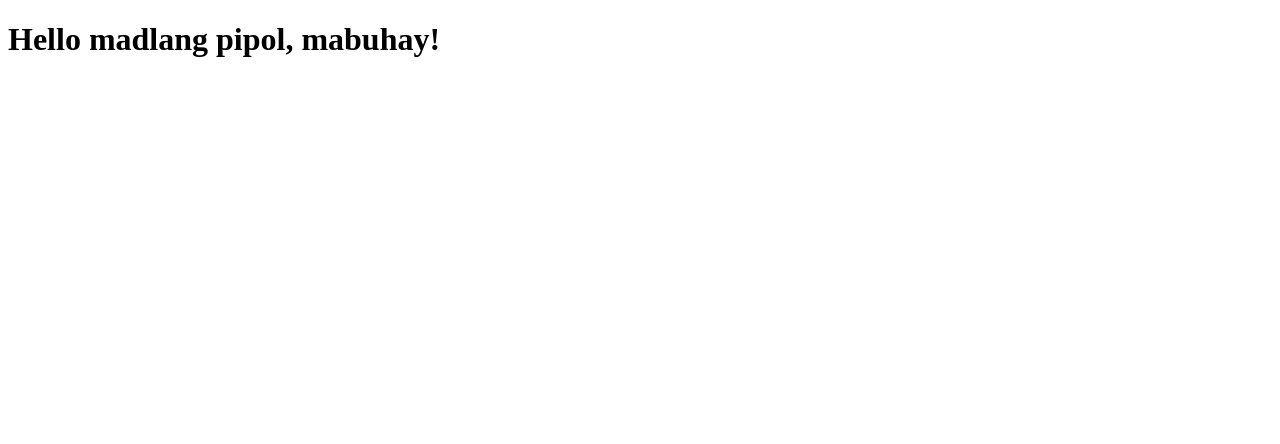
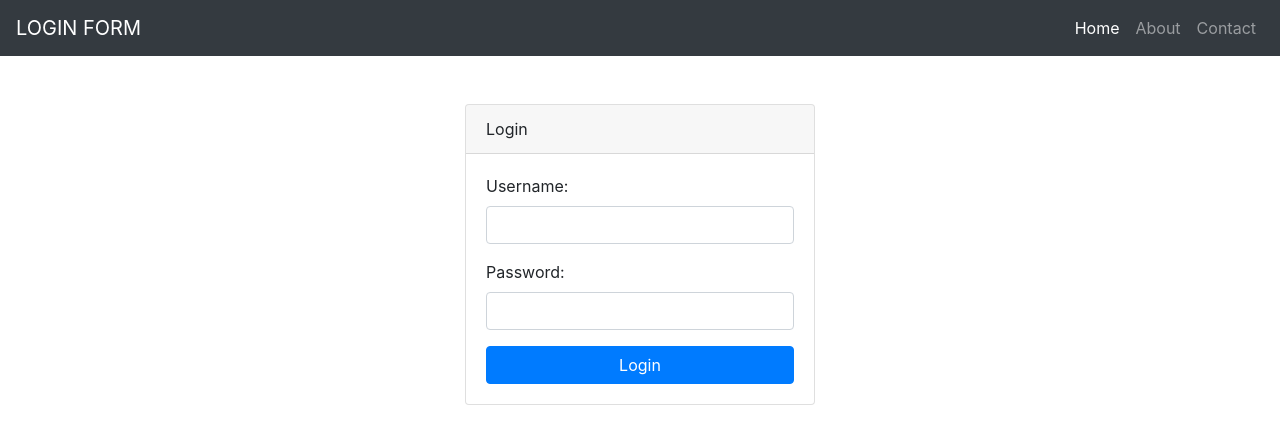
Before and after one commit to JohnzelBulanadiii28/4_1_J_Bulanadi_web, a website: page public/index.html in a window 1280 px wide. Drawn offline with nearby package versions, Linux system fonts and the light colour scheme.

Commit message:
Added initial UI html.

```diff
--- a/public/index.html
+++ b/public/index.html
@@ -5,8 +5,77 @@
     <meta name="viewport" content="width=device-width, initial-scale=1.0">
     <title>Homepage</title>
     <script src="./index.js"></script>
+    <link href="https://maxcdn.bootstrapcdn.com/bootstrap/4.5.2/css/bootstrap.min.css" rel="stylesheet">
 </head>
 <body>
-    <h1>Hello madlang pipol, mabuhay!</h1>
 </body>
+<!-- Navigation Bar -->
+<nav class="navbar navbar-expand-lg navbar-dark bg-dark">
+    <a class="navbar-brand" href="#">LOGIN FORM</a>
+    <button class="navbar-toggler" type="button" data-toggle="collapse" data-target="#navbarNav"
+        aria-controls="navbarNav" aria-expanded="false" aria-label="Toggle navigation">
+        <span class="navbar-toggler-icon"></span>
+    </button>
+    <div class="collapse navbar-collapse" id="navbarNav">
+        <ul class="navbar-nav ml-auto">
+            <li class="nav-item active">
+                <a class="nav-link" href="#">Home</a>
+            </li>
+            <li class="nav-item">
+                <a class="nav-link" href="#">About</a>
+            </li>
+            <li class="nav-item">
+                <a class="nav-link" href="#">Contact</a>
+            </li>
+        </ul>
+    </div>
+</nav>
+
+<!-- Login Form -->
+<div class="container mt-5">
+    <div class="row justify-content-center">
+        <div class="col-md-4">
+            <div class="card">
+                <div class="card-header">Login</div>
+                <div class="card-body">
+                    <form id="loginForm">
+                        <div class="form-group">
+                            <label for="username">Username:</label>
+                            <input type="text" id="username" name="username" class="form-control" required>
+                        </div>
+                        <div class="form-group">
+                            <label for="password">Password:</label>
+                            <input type="password" id="password" name="password" class="form-control" required>
+                        </div>
+                        <button type="submit" class="btn btn-primary btn-block">Login</button>
+                    </form>
+                </div>
+            </div>
+        </div>
+    </div>
+</div>
+
+<script>
+    // JavaScript for handling form submission
+    const loginForm = document.getElementById("loginForm");
+
+    loginForm.addEventListener("submit", function (event) {
+        event.preventDefault();
+
+        const username = document.getElementById("username").value;
+        const password = document.getElementById("password").value;
+
+        // You can add your login logic here, such as checking credentials
+        // For this example, we'll just display a message
+        if (username === "admin" && password === "password") {
+            alert("Login successful!");
+        } else {
+            alert("Invalid username or password. Please try again.");
+        }
+    });
+</script>
+</body>
+
 </html>
+
+</html>
```
